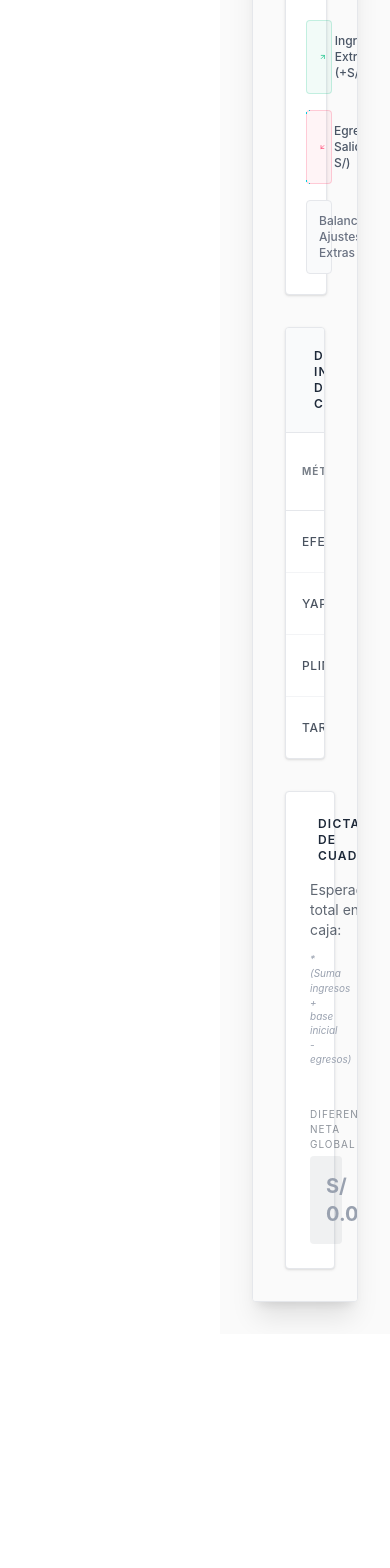
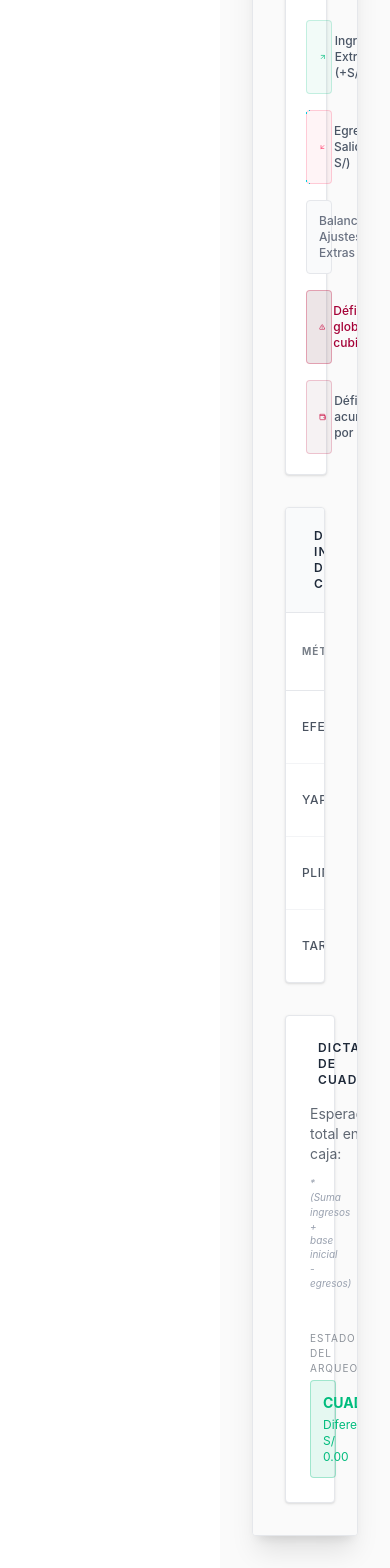
Before and after one commit to jeki18ros-gif/LOVELY, a React (Vite) app in the folder FRONTEND/: page /finanzas in a window 390 px wide. Shown: the part 1884-3452 px from the top of the page. Before the commit the page ends 3218 px from the top, so only its background shows below. Built offline with nearby package versions, Linux system fonts and the light colour scheme; no server answers; the database is empty; what @react-pdf/renderer would draw is missing.

Commit message:
feat: listo

```diff
--- a/FRONTEND/src/componentes/finanzas/cierredecaja/cierreCaja.jsx
+++ b/FRONTEND/src/componentes/finanzas/cierredecaja/cierreCaja.jsx
@@ -9,6 +9,7 @@ import TablaCuadre from './include/TablaCuadre';
 import DictamenCuadre from './include/DictamenCuadre';
 import EstadoCajaCerrada from './include/EstadoCajaCerrada';
 import SeccionExtras from './include/SeccionExtras';
+import { calcularArqueo, calcularEsperadoCanal } from './cuadreCaja';
 
 const obtenerFechaHoyLocal = () => {
   const hoy = new Date();
@@ -110,7 +111,7 @@ const CierreCaja = () => {
         // C. VERIFICAR CIERRE EN HISTORIAL
         const { data: cierresData } = await supabase
           .from('cierre_caja')
-          .select('id, fecha_cierre, ingresos_sistema, egresos_sistema');
+          .select('id, fecha_cierre, ingresos_sistema, egresos_sistema, base_inicial, efectivo_contado, yape_contado, plin_contado, tarjeta_contado');
 
         const cierreExistente = (cierresData || []).find(c => c.fecha_cierre && c.fecha_cierre.startsWith(fechaSeleccionada));
 
@@ -125,6 +126,13 @@ const CierreCaja = () => {
           });
 
           if (cierreExistente) {
+            setBaseInicial(Number(cierreExistente.base_inicial || 0));
+            setValoresContados({
+              efectivo: String(cierreExistente.efectivo_contado ?? ''),
+              yape: String(cierreExistente.yape_contado ?? ''),
+              plin: String(cierreExistente.plin_contado ?? ''),
+              tarjeta: String(cierreExistente.tarjeta_contado ?? '')
+            });
             const difIngresos = Math.abs((cierreExistente.ingresos_sistema || 0) - ingresoTotalCalculado);
             const difEgresos = Math.abs((cierreExistente.egresos_sistema || 0) - sumaEgresosTotal);
 
@@ -153,17 +161,15 @@ const CierreCaja = () => {
   const ingresoTotalBruto = datosSistema.ingresos + datosSistema.ingresosExtras;
   const gananciaDia = ingresoTotalBruto - datosSistema.egresos;
   const saldoCajaEsperado = Number(baseInicial) + ingresoTotalBruto - datosSistema.egresos;
+  const totalContado = Object.values(valoresContados).reduce((total, monto) => total + (parseFloat(monto) || 0), 0);
+  const arqueoGlobal = calcularArqueo(saldoCajaEsperado, totalContado);
+  const deficitCanales = Object.entries(datosSistema.metodos).reduce((total, [metodo, saldo]) => {
+    return total + calcularEsperadoCanal(metodo, saldo, baseInicial).deficit;
+  }, 0);
 
   const handleInputChange = (metodo, valor) => {
     setValoresContados(prev => ({ ...prev, [metodo]: valor }));
   };
-
-  const diferenciaTotalGlobal = Object.keys(datosSistema.metodos).reduce((acc, metodo) => {
-    const contado = parseFloat(valoresContados[metodo]) || 0;
-    const esperado = datosSistema.metodos[metodo];
-    const esperadoRealCanal = metodo === 'efectivo' ? esperado + Number(baseInicial) : esperado;
-    return acc + (contado - esperadoRealCanal);
-  }, 0);
 
   // GUARDAR / ACTUALIZAR CIERRE
   const handleCerrarCaja = async () => {
@@ -236,6 +242,7 @@ const cierreExistente = cierresData?.[0] || null;
       <TarjetasResumen
         datosSistema={datosSistema}
         gananciaDia={gananciaDia}
+        deficitGlobal={arqueoGlobal.deficitGlobal}
         baseInicial={baseInicial}
         setBaseInicial={setBaseInicial}
       />
@@ -248,6 +255,9 @@ const cierreExistente = cierresData?.[0] || null;
         <EstadoCajaCerrada
           fechaSeleccionada={fechaSeleccionada}
           hayNuevosMovimientos={hayNuevosMovimientos}
+          estadoCuadre={arqueoGlobal.estado}
+          diferencia={arqueoGlobal.diferencia}
+          deficitGlobal={arqueoGlobal.deficitGlobal}
           onReabrirCaja={() => setCajaCerrada(false)}
         />
       ) : (
@@ -255,6 +265,8 @@ const cierreExistente = cierresData?.[0] || null;
           <SeccionExtras
             ingresosExtras={datosSistema.ingresosExtras}
             egresos={datosSistema.egresos}
+            deficitGlobal={arqueoGlobal.deficitGlobal}
+            deficitCanales={deficitCanales}
           />
 
           <div className="grid grid-cols-1 lg:grid-cols-12 gap-8">
@@ -269,7 +281,9 @@ const cierreExistente = cierresData?.[0] || null;
             <div className="lg:col-span-4">
               <DictamenCuadre
                 saldoCajaEsperado={saldoCajaEsperado}
-                diferenciaTotalGlobal={diferenciaTotalGlobal}
+                diferenciaTotalGlobal={arqueoGlobal.diferencia}
+                estadoCuadre={arqueoGlobal.estado}
+                deficitGlobal={arqueoGlobal.deficitGlobal}
               />
             </div>
           </div>
--- /dev/null
+++ b/FRONTEND/src/componentes/finanzas/cierredecaja/cuadreCaja.js
@@ -0,0 +1,29 @@
+export const calcularArqueo = (esperadoTotal, totalContado) => {
+  const esperado = Number(esperadoTotal || 0);
+  const contado = Number(totalContado || 0);
+  const esDeficitSinConteo = esperado < 0 && contado === 0;
+  const diferencia = esDeficitSinConteo
+    ? 0
+    : Number((contado - esperado).toFixed(2));
+
+  let estado = 'Cuadrado';
+  if (esDeficitSinConteo) estado = 'Déficit / Pérdida';
+  else if (diferencia < 0) estado = 'Faltante';
+  else if (diferencia > 0) estado = 'Sobrante';
+
+  return {
+    diferencia,
+    estado,
+    deficitGlobal: Math.max(0, -esperado)
+  };
+};
+
+export const calcularEsperadoCanal = (metodo, saldoCanal, baseInicial = 0) => {
+  const saldo = Number(saldoCanal || 0) + (metodo === 'efectivo' ? Number(baseInicial || 0) : 0);
+  const esDigital = metodo === 'yape' || metodo === 'plin' || metodo === 'tarjeta';
+
+  return {
+    esperado: esDigital ? Math.max(0, saldo) : saldo,
+    deficit: Math.max(0, -saldo)
+  };
+};
--- a/FRONTEND/src/componentes/finanzas/cierredecaja/include/DictamenCuadre.jsx
+++ b/FRONTEND/src/componentes/finanzas/cierredecaja/include/DictamenCuadre.jsx
@@ -1,7 +1,14 @@
 import React from 'react';
 import { CheckCircle2, AlertCircle } from 'lucide-react';
 
-export default function DictamenCuadre({ saldoCajaEsperado, diferenciaTotalGlobal }) {
+export default function DictamenCuadre({ saldoCajaEsperado, diferenciaTotalGlobal, estadoCuadre, deficitGlobal = 0 }) {
+  const estilosEstado = {
+    'Cuadrado': 'bg-emerald-500/10 text-emerald-500 border-emerald-500/30',
+    'Sobrante': 'bg-amber-500/10 text-amber-600 border-amber-500/30',
+    'Faltante': 'bg-rose-500/10 text-rose-500 border-rose-500/30',
+    'Déficit / Pérdida': 'bg-red-950/15 text-red-800 border-red-800/40 dark:text-red-400'
+  };
+
   return (
     <div className="bg-white dark:bg-[#141414] p-6 border border-gray-200 dark:border-gray-800 rounded-sm shadow-sm flex flex-col justify-between h-full">
       <div>
@@ -21,25 +28,25 @@ export default function DictamenCuadre({ saldoCajaEsperado, diferenciaTotalGloba
       </div>
 
       <div className="mt-6">
-        <p className="text-[10px] uppercase tracking-widest opacity-50 mb-1">
-          Diferencia Neta Global
-        </p>
-        <div
-          className={`p-4 rounded-sm text-center text-xl font-bold ${
-            diferenciaTotalGlobal === 0
-              ? 'bg-gray-500/10 text-gray-400'
-              : diferenciaTotalGlobal > 0
-              ? 'bg-emerald-500/10 text-emerald-400'
-              : 'bg-rose-500/10 text-rose-400'
-          }`}
-        >
-          <span className="notranslate" translate="no">S/ {diferenciaTotalGlobal.toFixed(2)}</span>
+        <p className="text-[10px] uppercase tracking-widest opacity-50 mb-1">Estado del arqueo</p>
+        <div className={`rounded-sm border p-3 text-center ${estilosEstado[estadoCuadre] || estilosEstado.Cuadrado}`}>
+          <p className="text-sm font-bold uppercase">{estadoCuadre}</p>
+          <p className="mt-1 text-xs notranslate" translate="no">
+            Diferencia: S/ {diferenciaTotalGlobal.toFixed(2)}
+          </p>
+          {estadoCuadre === 'Déficit / Pérdida' && (
+            <p className="mt-1 text-xs font-semibold notranslate" translate="no">
+              Déficit no cubierto: S/ {Number(deficitGlobal).toFixed(2)}
+            </p>
+          )}
         </div>
 
-        {diferenciaTotalGlobal !== 0 && (
-          <div className="text-amber-500 text-xs mt-3 flex gap-2 items-center justify-center border border-amber-500/20 p-2 bg-amber-500/5">
+        {estadoCuadre !== 'Cuadrado' && (
+          <div className={`text-xs mt-3 flex gap-2 items-center justify-center border p-2 ${estadoCuadre === 'Déficit / Pérdida'
+            ? 'text-red-800 border-red-800/30 bg-red-950/10 dark:text-red-400'
+            : 'text-amber-500 border-amber-500/20 bg-amber-500/5'}`}>
             <AlertCircle size={14} className="shrink-0" />
-            <span>Se registrará un descuadre en el historial.</span>
+            <span>{estadoCuadre === 'Déficit / Pérdida' ? 'Los egresos superaron los fondos disponibles del día.' : 'Se registrará un descuadre en el historial.'}</span>
           </div>
         )}
       </div>
--- a/FRONTEND/src/componentes/finanzas/cierredecaja/include/EstadoCajaCerrada.jsx
+++ b/FRONTEND/src/componentes/finanzas/cierredecaja/include/EstadoCajaCerrada.jsx
@@ -4,6 +4,9 @@ import { CheckCircle2, AlertCircle, RefreshCw } from 'lucide-react';
 export default function EstadoCajaCerrada({
   fechaSeleccionada,
   hayNuevosMovimientos,
+  estadoCuadre,
+  diferencia,
+  deficitGlobal = 0,
   onReabrirCaja
 }) {
   return (
@@ -28,6 +31,20 @@ export default function EstadoCajaCerrada({
         <h2 className="text-xl font-semibold uppercase tracking-[0.2em] text-black dark:text-white">
           {hayNuevosMovimientos ? 'Nuevos Movimientos Detectados' : 'Caja Cerrada'}
         </h2>
+
+        <div className={`mt-4 rounded-sm border p-3 ${estadoCuadre === 'Déficit / Pérdida'
+          ? 'border-red-800/40 bg-red-950/15 text-red-800 dark:text-red-400'
+          : estadoCuadre === 'Faltante'
+            ? 'border-rose-500/30 bg-rose-500/10 text-rose-500'
+            : estadoCuadre === 'Sobrante'
+              ? 'border-amber-500/30 bg-amber-500/10 text-amber-600'
+              : 'border-emerald-500/30 bg-emerald-500/10 text-emerald-500'}`}>
+          <p className="text-sm font-bold uppercase">{estadoCuadre}</p>
+          <p className="mt-1 text-xs notranslate" translate="no">Diferencia: S/ {Number(diferencia || 0).toFixed(2)}</p>
+          {estadoCuadre === 'Déficit / Pérdida' && (
+            <p className="text-xs notranslate" translate="no">Déficit no cubierto: S/ {Number(deficitGlobal || 0).toFixed(2)}</p>
+          )}
+        </div>
 
         {/* DETALLE DEL MENSAJE */}
         {hayNuevosMovimientos ? (
--- a/FRONTEND/src/componentes/finanzas/cierredecaja/include/SeccionExtras.jsx
+++ b/FRONTEND/src/componentes/finanzas/cierredecaja/include/SeccionExtras.jsx
@@ -1,7 +1,7 @@
 import React from 'react';
-import { ArrowUpRight, ArrowDownLeft, PlusCircle } from 'lucide-react';
+import { ArrowUpRight, ArrowDownLeft, PlusCircle, AlertTriangle, Wallet } from 'lucide-react';
 
-export default function SeccionExtras({ ingresosExtras = 0, egresos = 0 }) {
+export default function SeccionExtras({ ingresosExtras = 0, egresos = 0, deficitGlobal = 0, deficitCanales = 0 }) {
   const balanceExtras = ingresosExtras - egresos;
 
   return (
@@ -13,7 +13,7 @@ export default function SeccionExtras({ ingresosExtras = 0, egresos = 0 }) {
         </h4>
       </div>
 
-      <div className="grid grid-cols-1 md:grid-cols-3 gap-4 text-sm">
+      <div className="grid grid-cols-1 md:grid-cols-2 xl:grid-cols-5 gap-4 text-sm">
         {/* Ingresos Extras */}
         <div className="flex items-center justify-between p-3 bg-emerald-500/5 border border-emerald-500/20 rounded-sm">
           <div className="flex items-center gap-2">
@@ -49,6 +49,26 @@ export default function SeccionExtras({ ingresosExtras = 0, egresos = 0 }) {
             <span className="notranslate" translate="no">{balanceExtras >= 0 ? '+' : ''} S/ {balanceExtras.toFixed(2)}</span>
           </span>
         </div>
+
+        <div className="flex items-center justify-between p-3 bg-rose-950/10 border border-rose-700/30 rounded-sm">
+          <div className="flex items-center gap-2">
+            <AlertTriangle size={16} className="text-rose-700 dark:text-rose-500" />
+            <span className="text-xs font-medium text-rose-800 dark:text-rose-300">Déficit global no cubierto</span>
+          </div>
+          <span className="font-bold text-rose-800 dark:text-rose-400 notranslate" translate="no">
+            S/ {Number(deficitGlobal).toFixed(2)}
+          </span>
+        </div>
+
+        <div className="flex items-center justify-between p-3 bg-rose-950/5 border border-rose-700/20 rounded-sm">
+          <div className="flex items-center gap-2">
+            <Wallet size={16} className="text-rose-700 dark:text-rose-500" />
+            <span className="text-xs font-medium text-gray-600 dark:text-gray-300">Déficit acumulado por canal</span>
+          </div>
+          <span className="font-bold text-rose-700 dark:text-rose-400 notranslate" translate="no">
+            S/ {Number(deficitCanales).toFixed(2)}
+          </span>
+        </div>
       </div>
     </div>
   );
--- a/FRONTEND/src/componentes/finanzas/cierredecaja/include/TablaCuadre.jsx
+++ b/FRONTEND/src/componentes/finanzas/cierredecaja/include/TablaCuadre.jsx
@@ -1,5 +1,6 @@
 import React from 'react';
 import { ArrowRightLeft } from 'lucide-react';
+import { calcularArqueo, calcularEsperadoCanal } from '../cuadreCaja';
 
 export default function TablaCuadre({ metodos, valoresContados, onInputChange, baseInicial = 0 }) {
   return (
@@ -18,6 +19,7 @@ export default function TablaCuadre({ metodos, valoresContados, onInputChange, b
             <th className="p-4 text-right">Monto en Sistema</th>
             <th className="p-4 text-center w-48">Monto Apps/Real Contado (S/)</th>
             <th className="p-4 text-right">Diferencia</th>
+            <th className="p-4 text-right">Déficit canal</th>
           </tr>
         </thead>
         <tbody className="divide-y divide-gray-100 dark:divide-gray-800 text-sm">
@@ -25,11 +27,8 @@ export default function TablaCuadre({ metodos, valoresContados, onInputChange, b
             const contado = parseFloat(valoresContados[metodo]) || 0;
 
             // Si el método es efectivo, sumamos la base inicial al esperado en sistema
-            const esperado = metodo === 'efectivo'
-              ? metodos[metodo] + Number(baseInicial)
-              : metodos[metodo];
-
-            const dif = contado - esperado;
+            const { esperado, deficit } = calcularEsperadoCanal(metodo, metodos[metodo], baseInicial);
+            const { diferencia: dif } = calcularArqueo(esperado, contado);
 
             return (
               <tr key={metodo} className="hover:bg-gray-50 dark:hover:bg-white/5 transition-colors">
@@ -54,11 +53,14 @@ export default function TablaCuadre({ metodos, valoresContados, onInputChange, b
                     dif === 0
                       ? 'opacity-40'
                       : dif > 0
-                      ? 'text-emerald-500'
+                      ? 'text-amber-500'
                       : 'text-rose-500'
                   }`}
                 >
                   <span className="notranslate" translate="no">{dif === 0 ? 'S/ 0.00' : `${dif > 0 ? '+' : ''} S/ ${dif.toFixed(2)}`}</span>
+                </td>
+                <td className="p-4 text-right font-semibold text-rose-500">
+                  <span className="notranslate" translate="no">{deficit > 0 ? `S/ ${deficit.toFixed(2)}` : 'S/ 0.00'}</span>
                 </td>
               </tr>
             );
--- a/FRONTEND/src/componentes/finanzas/cierredecaja/include/TarjetasResumen.jsx
+++ b/FRONTEND/src/componentes/finanzas/cierredecaja/include/TarjetasResumen.jsx
@@ -38,12 +38,12 @@ export default function TarjetasResumen({
       </div>
 
       {/* 3. GANANCIA NETA DEL DÍA */}
-      <div className="bg-white dark:bg-[#141414] p-6 border-b-2 border-[#D4AF37] shadow-xl rounded-sm">
+      <div className={`bg-white dark:bg-[#141414] p-6 border-b-2 ${gananciaDia < 0 ? 'border-rose-600' : 'border-[#D4AF37]'} shadow-xl rounded-sm`}>
         <div className="flex justify-between items-start mb-4">
           <p className="text-xs uppercase tracking-widest text-gray-500">Ganancia Neta (Día)</p>
-          <Wallet className="text-[#D4AF37]" size={20} />
+          <Wallet className={gananciaDia < 0 ? 'text-rose-600' : 'text-[#D4AF37]'} size={20} />
         </div>
-        <h2 className="text-2xl font-semibold tracking-tight">
+        <h2 className={`text-2xl font-semibold tracking-tight ${gananciaDia < 0 ? 'text-rose-600 dark:text-rose-400' : ''}`}>
           <span className="notranslate" translate="no">S/ {gananciaDia.toFixed(2)}</span>
         </h2>
       </div>
```
Also changed, not shown: FRONTEND/src/componentes/historial/finanzas/cierreDeCaja.jsx (+28 -25 lines).
